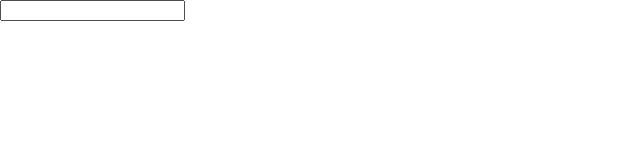
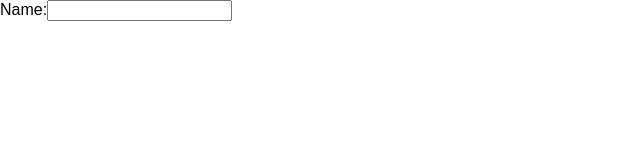
Before and after one commit to daoyi7/r, a React (Create React App) app: page / in a window 1280 px wide. Shown: the top 160 px of the page, without its empty margins (0-640 px from the left). Built offline with nearby package versions, Linux system fonts and the light colour scheme.

Commit message:
study-09

```diff
--- a/src/index.js
+++ b/src/index.js
@@ -9,7 +9,8 @@ import './index.css';
 // import Component from './study/study-05/study-05'                            // 第5课
 // import Mixin from './study/study-06/study-06'                                // 第6课
 // import Clock from './study/study-07/study-07'                                // 第7课
-import Upper from './study/study-08/study-08'                                // 第8课
+// import Upper from './study/study-08/study-08'                                // 第8课
+import Upper from './study/study-09/study-09'                                // 第9课
 import registerServiceWorker from './registerServiceWorker';
 
 // ReactDOM.render(<App />, document.getElementById('root'));
@@ -20,5 +21,6 @@ import registerServiceWorker from './registerServiceWorker';
 // ReactDOM.render(<Component />, document.getElementById('root'))              // 第5课
 // ReactDOM.render(<Mixin />, document.getElementById('root'))                  // 第6课
 // ReactDOM.render(<Clock />, document.getElementById('root'))                  // 第7课
-ReactDOM.render(<Upper />, document.getElementById('root'))                  // 第8课
+// ReactDOM.render(<Upper />, document.getElementById('root'))                  // 第8课
+ReactDOM.render(<Upper />, document.getElementById('root'))                  // 第9课
 registerServiceWorker();
--- /dev/null
+++ b/src/study/study-09/study-09.js
@@ -0,0 +1,54 @@
+import React, {Component} from 'react'
+
+class Input extends Component {
+
+  changeInputValue = this.changeInputValue.bind(this)
+
+  changeInputValue(e) {
+    this.props.change(e.target.value)
+  }
+
+  render() {
+    return (
+      <div>
+        <span>Name:</span>
+        <input onChange={this.changeInputValue} value={this.props.value} />
+      </div>
+    )
+  }
+}
+
+class Show extends Component {
+  render() {
+    return (
+      <div>
+        <span style={{color: 'red'}}>{this.props.value}</span>
+      </div>
+    )
+  }
+}
+
+export default class All extends Component {
+  state = {
+    value : ''
+  }
+
+  changeValue = this.changeValue.bind(this)
+
+  changeValue(val) {
+    this.setState({
+      value: val
+    },() => {
+      console.log(this.state.value)
+    })
+  }
+
+  render() {
+    return (
+      <div>
+        <Input change={this.changeValue} value={this.state.value} />
+        <Show  value={this.state.value} />
+      </div>
+    )
+  }
+}
```
Also changed, not shown: src/study/study-09/readme.md (added).
